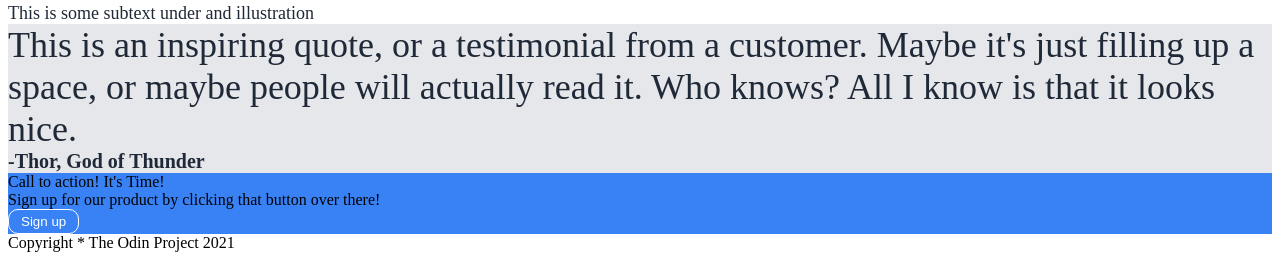
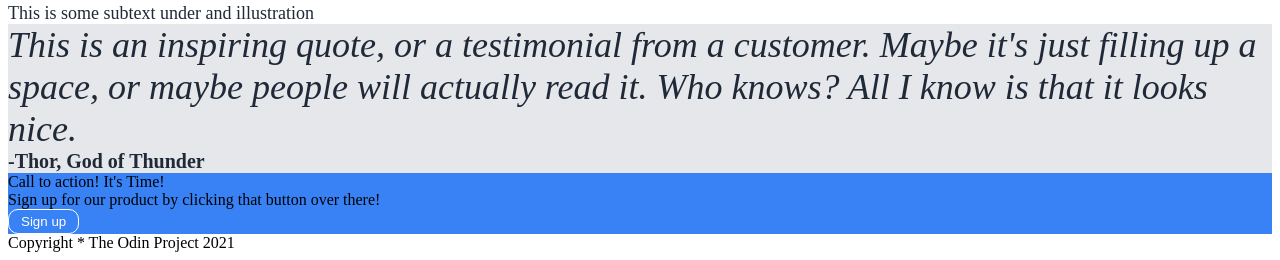
Before and after one commit to trosario102/landing-page, a plain HTML site: page index.html in a window 1280 px wide. Shown: the part 1264-1524 px from the top of the page. Drawn offline with Linux system fonts and the light colour scheme.

Commit message:
changed quote text to italics in index.html

```diff
--- a/index.html
+++ b/index.html
@@ -45,8 +45,8 @@
     </div>
 
     <div class="quote-section">
-        <div class="quote">This is an inspiring quote, or a testimonial from a customer. Maybe it's just filling up a
-            space, or maybe people will actually read it. Who knows? All I know is that it looks nice.</div>
+        <div class="quote"><em>This is an inspiring quote, or a testimonial from a customer. Maybe it's just filling up
+                a space, or maybe people will actually read it. Who knows? All I know is that it looks nice.</em></div>
         <div class="quote-author">-Thor, God of Thunder</div>
     </div>
 
```
